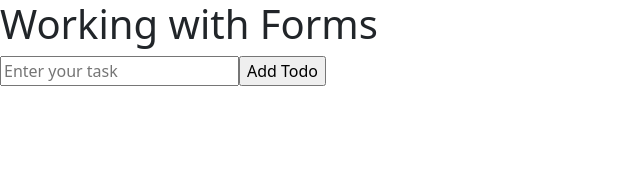
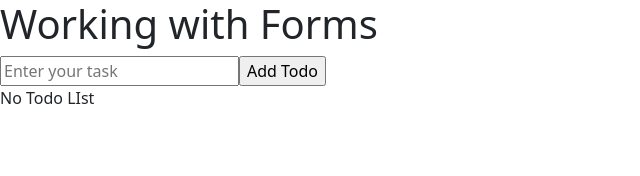
Before and after one commit to cg-202/day7-react-app, a React (Create React App) app: page / in a window 1280 px wide. Shown: the top 176 px of the page, without its empty margins (0-640 px from the left). Built offline with nearby package versions, Linux system fonts and the light colour scheme.

Commit message:
add todo.

```diff
--- a/src/App.js
+++ b/src/App.js
@@ -36,6 +36,8 @@ function App() {
       {todoList.map((item, index) => (
         <h3 key={index}>{item}</h3>
       ))}
+
+      {todoList.length == 0 && <div>No Todo LIst</div>}
     </div>
   );
 }
```
